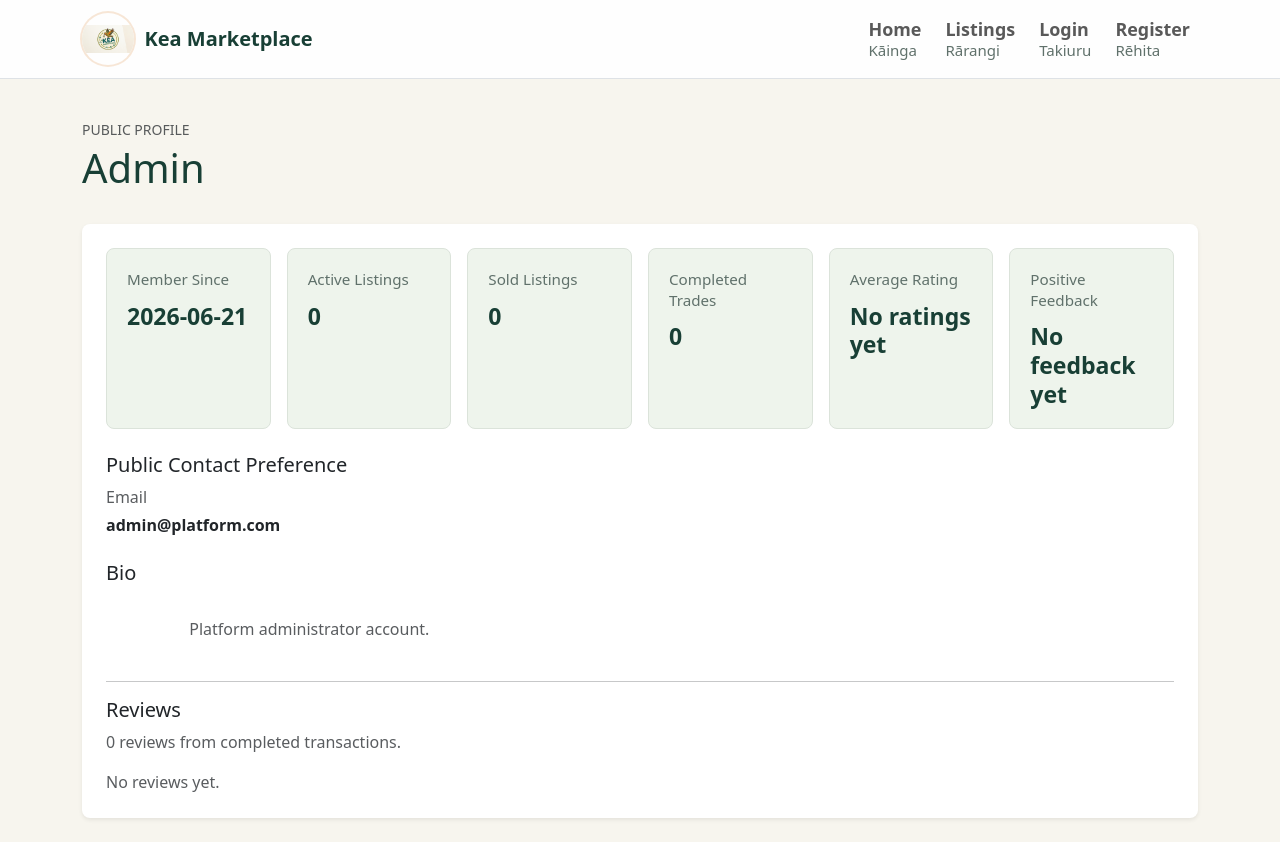
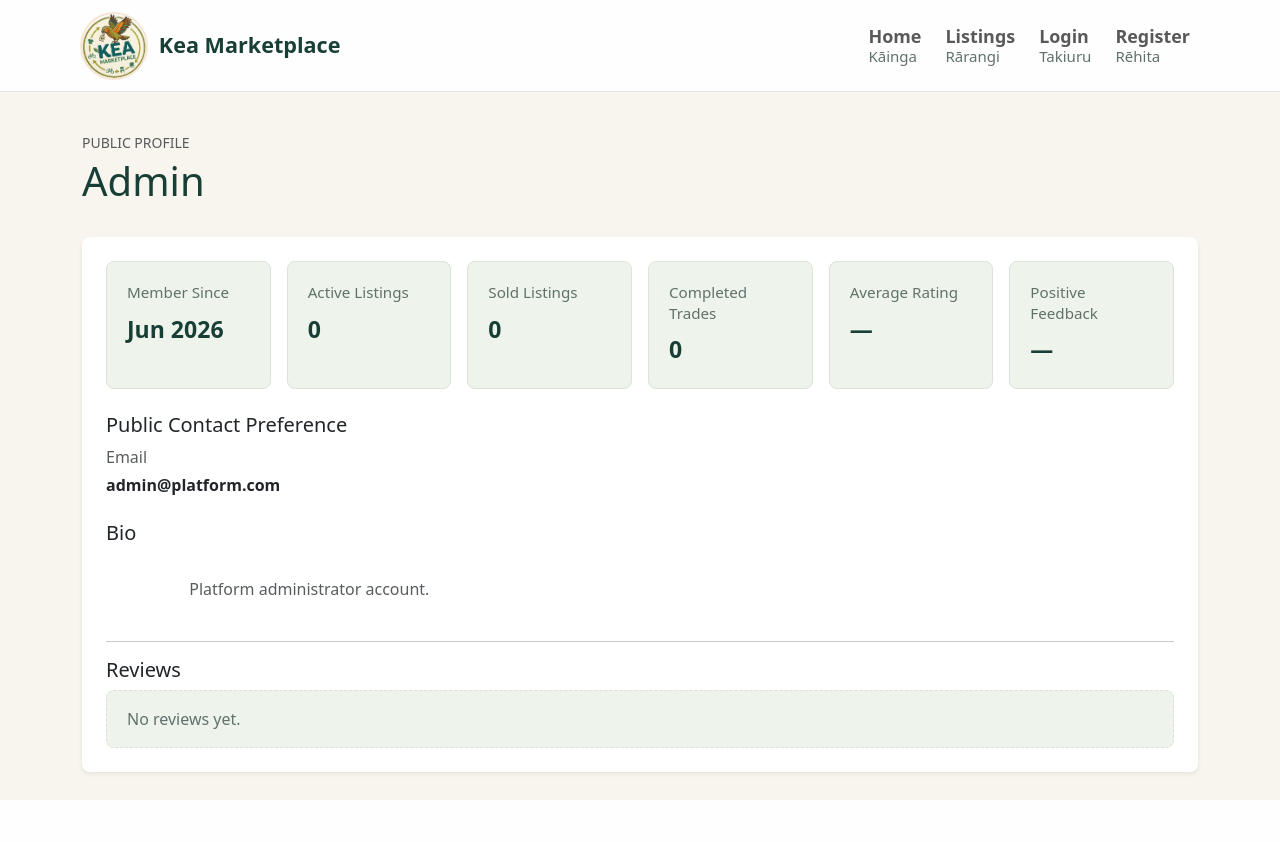
Before and after one commit to aimeefan99/MSE800-KEA-OnlineShopping, a Flask app: page /profiles/4 in a window 1280 px wide. After the commit the page ends 800 px from the top, so only its background shows below. Run offline with Flask 3, Linux system fonts and the light colour scheme; data comes from the database, SQL or seed files in the repository.

Commit message:
Address PR review feedback for branding and profile UI

```diff
--- a/services/profile_service.py
+++ b/services/profile_service.py
@@ -1,4 +1,6 @@
 """Profile service logic."""
+
+from datetime import datetime
 
 from typing import Any, Dict, Mapping, Optional, Tuple
 
@@ -145,7 +147,13 @@ class ProfileService(BaseService):
 
         profile = dict(row)
         profile["bio"] = profile.get("bio") or "No public bio provided yet."
-        profile["member_since_label"] = str(profile["created_at"])[:10]
+        raw_created_at = str(profile["created_at"])
+        try:
+            profile["member_since_label"] = datetime.fromisoformat(
+                raw_created_at
+            ).strftime("%b %Y")
+        except ValueError:
+            profile["member_since_label"] = raw_created_at[:7]
         if profile["preferred_contact_method"] == CONTACT_METHOD_PHONE:
             profile["preferred_contact_method_label"] = "Phone"
             profile["public_contact_value"] = profile.get("phone_number") or "Not provided"
@@ -190,7 +198,7 @@ class ProfileService(BaseService):
         positive_review_count = int(summary["positive_review_count"] or 0)
         average_score = summary["average_score"]
         profile["average_score_label"] = (
-            "{0:.1f}".format(average_score) if average_score is not None else "No ratings yet"
+            "{0:.1f}".format(average_score) if average_score is not None else "—"
         )
         profile["positive_feedback_label"] = ProfileService._format_positive_feedback(
             profile["review_count"],
@@ -203,7 +211,7 @@ class ProfileService(BaseService):
         """Return the positive feedback percentage for public profile display."""
 
         if review_count == 0:
-            return "No feedback yet"
+            return "—"
 
         positive_feedback_rate = positive_review_count / review_count
         return "{0:.0%}".format(positive_feedback_rate)
--- a/static/css/main.css
+++ b/static/css/main.css
@@ -174,20 +174,32 @@ h3,
 .site-brand {
     display: inline-flex;
     align-items: center;
-    gap: 0.65rem;
+    gap: 0.8rem;
     min-width: 0;
+    padding: 0.35rem 0;
+}
+
+.site-brand-logo-frame {
+    width: 64px;
+    height: 64px;
+    flex: 0 0 64px;
+    overflow: hidden;
+    border-radius: 50%;
+    box-shadow: 0 0 0 2px rgba(217, 121, 34, 0.18);
+    background: #f7f2e8;
 }
 
 .site-brand-logo {
-    width: 52px;
-    height: 52px;
-    object-fit: contain;
-    border-radius: 50%;
-    box-shadow: 0 0 0 2px rgba(217, 121, 34, 0.18);
+    width: 100%;
+    height: 100%;
+    object-fit: cover;
+    object-position: 50% 48%;
+    transform: scale(1.3);
 }
 
 .site-brand-name {
-    font-weight: 700;
+    font-weight: 800;
+    font-size: 1.35rem;
     color: var(--kea-heading);
     white-space: nowrap;
 }
@@ -365,6 +377,14 @@ h3,
     overflow-wrap: anywhere;
 }
 
+.review-empty-state {
+    padding: 1rem 1.25rem;
+    border: 1px dashed var(--kea-border);
+    border-radius: 8px;
+    color: var(--kea-muted);
+    background: var(--kea-surface-soft);
+}
+
 .listing-card {
     color: inherit;
     transition: transform 0.18s ease, box-shadow 0.18s ease;
@@ -483,13 +503,14 @@ h3,
 }
 
 @media (max-width: 767px) {
-    .site-brand-logo {
-        width: 44px;
-        height: 44px;
+    .site-brand-logo-frame {
+        width: 52px;
+        height: 52px;
+        flex-basis: 52px;
     }
 
     .site-brand-name {
-        font-size: 1rem;
+        font-size: 1.15rem;
     }
 
     .profile-header {
--- a/templates/base.html
+++ b/templates/base.html
@@ -14,11 +14,13 @@
     <nav class="navbar navbar-expand-lg navbar-light bg-light border-bottom">
         <div class="container">
             <a class="navbar-brand site-brand" href="/">
-                <img
-                    class="site-brand-logo"
-                    src="{{ url_for('static', filename='images/kea-marketplace-logo.png') }}"
-                    alt="Kea Marketplace logo"
-                >
+                <span class="site-brand-logo-frame">
+                    <img
+                        class="site-brand-logo"
+                        src="{{ url_for('static', filename='images/kea-marketplace-logo.png') }}"
+                        alt="Kea Marketplace logo"
+                    >
+                </span>
                 <span class="site-brand-name">Kea Marketplace</span>
             </a>
             <div class="navbar-nav gap-2">
--- a/templates/profile.html
+++ b/templates/profile.html
@@ -85,12 +85,12 @@
 
             <div>
                 <h2 class="h5">Reviews</h2>
-                <p class="text-body-secondary mb-3">
-                    {{ profile.review_count }}
-                    review{% if profile.review_count != 1 %}s{% endif %}
-                    from completed transactions.
-                </p>
                 {% if profile.recent_reviews %}
+                    <p class="text-body-secondary mb-3">
+                        {{ profile.review_count }} verified
+                        review{% if profile.review_count != 1 %}s{% endif %}
+                        from completed transactions.
+                    </p>
                     <div class="d-grid gap-3">
                         {% for review in profile.recent_reviews %}
                             <div class="rounded-4 bg-light p-3">
@@ -113,7 +113,9 @@
                         {% endfor %}
                     </div>
                 {% else %}
-                    <p class="text-body-secondary mb-0">No reviews yet.</p>
+                    <div class="review-empty-state" role="status">
+                        <p class="mb-0">No reviews yet.</p>
+                    </div>
                 {% endif %}
             </div>
         </div>
```
Also changed, not shown: tests/test_smoke.py (+14 -0 lines).
